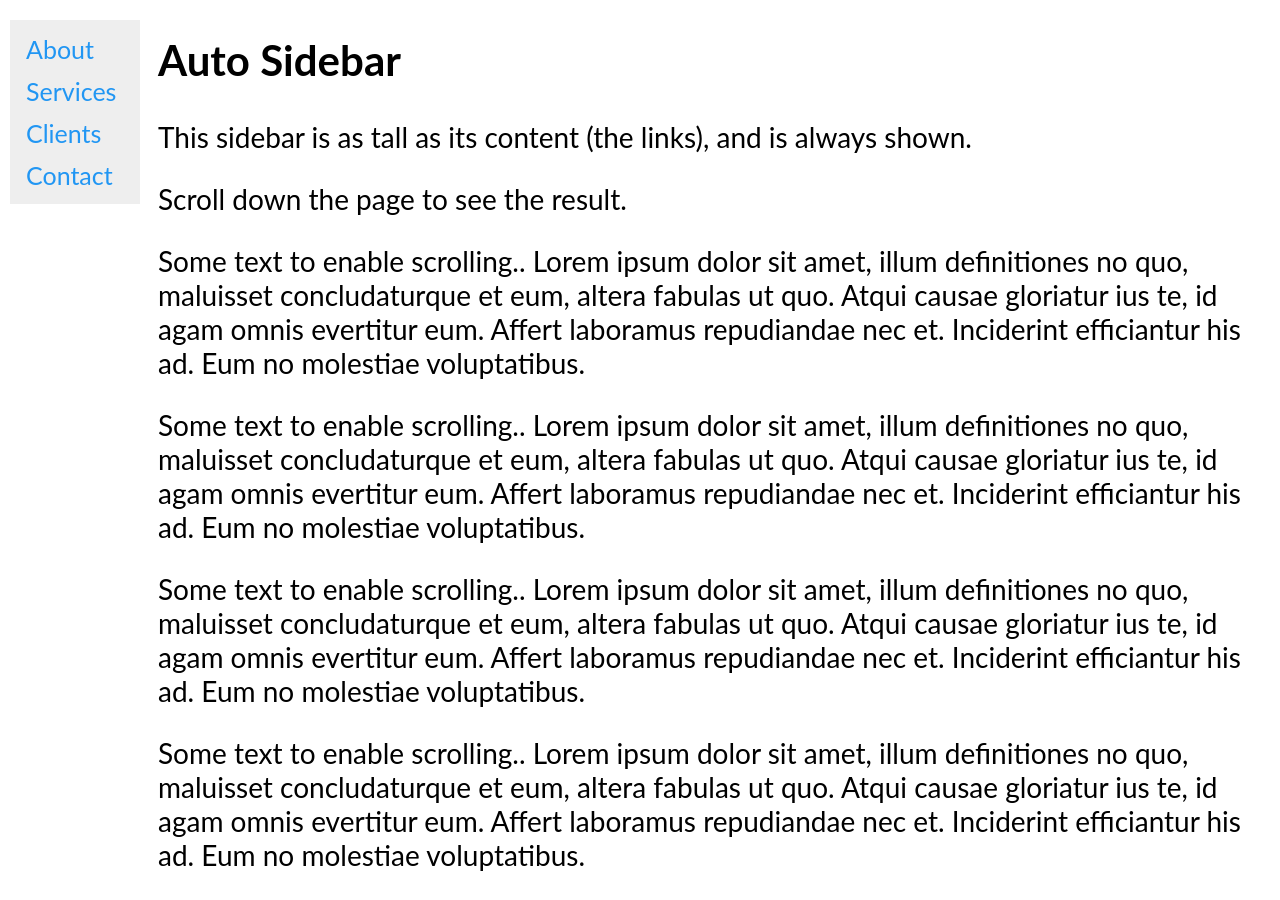
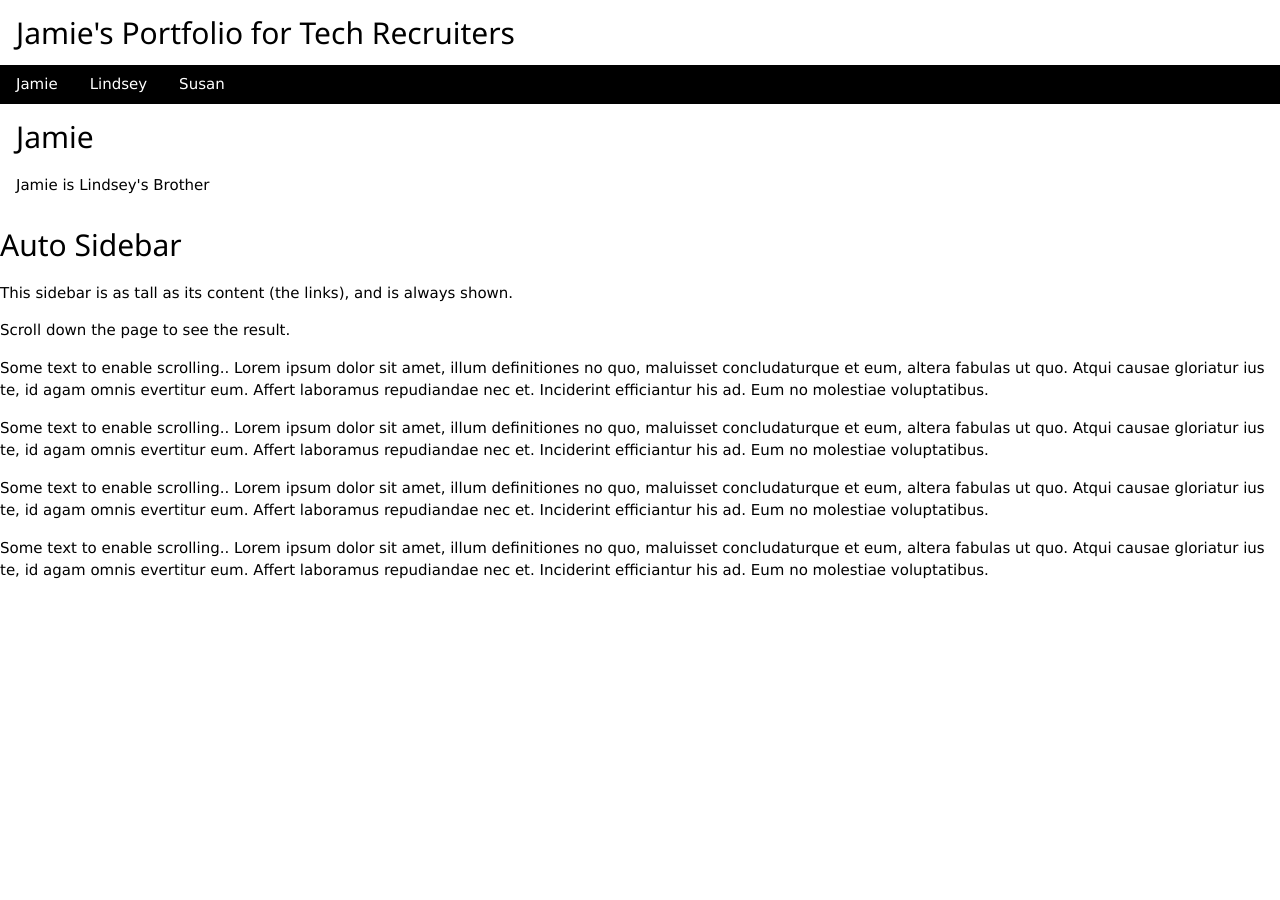
Before and after one commit to jamie082/jamie082.github.io, a plain HTML site: page sidebar_2.html in a window 1280 px wide. After the commit the page ends 800 px from the top, so only its background shows below. Drawn offline with nearby package versions, Linux system fonts and the light colour scheme.

```diff
--- a/sidebar_2.html
+++ b/sidebar_2.html
@@ -1,54 +1,32 @@
 <!DOCTYPE html>
 <html>
-<head>
-<meta name="viewport" content="width=device-width, initial-scale=1">
-<style>
-body {
-  font-family: "Lato", sans-serif;
-}
-
-.sidenav {
-  width: 130px;
-  position: fixed;
-  z-index: 1;
-  top: 20px;
-  left: 10px;
-  background: #eee;
-  overflow-x: hidden;
-  padding: 8px 0;
-}
-
-.sidenav a {
-  padding: 6px 8px 6px 16px;
-  text-decoration: none;
-  font-size: 25px;
-  color: #2196F3;
-  display: block;
-}
-
-.sidenav a:hover {
-  color: #064579;
-}
-
-.main {
-  margin-left: 140px; /* Same width as the sidebar + left position in px */
-  font-size: 28px; /* Increased text to enable scrolling */
-  padding: 0px 10px;
-}
-
-@media screen and (max-height: 450px) {
-  .sidenav {padding-top: 15px;}
-  .sidenav a {font-size: 18px;}
-}
-</style>
-</head>
+    <title>W3.CSS</title>
+    <meta name="viewport" content="widdth=device-width, initial-scale=1">
+    <link rel="stylesheet" href="https://www.w3schools.com/w3css/4/w3.css">
 <body>
 
-<div class="sidenav">
-  <a href="about.html">About</a>
-  <a href="#services">Services</a>
-  <a href="#clients">Clients</a>
-  <a href="#contact">Contact</a>
+    <div class="w3-container">
+        <h2>Jamie's Portfolio for Tech Recruiters</h2>
+    </div>
+<div class="w3-bar w3-black">
+    <button class="w3-bar-item w3-button" onclick="openCity('Jamie')">Jamie</button>
+    <button class="w3-bar-item w3-button" onclick="openCity('Lindsey')">Lindsey</button>
+    <button class="w3-bar-item w3-button" onclick="openCity('Susan')">Susan</button>
+</div>
+
+<div id ="Jamie" class="w3-container class">
+    <h2>Jamie</h2>
+    <p>Jamie is Lindsey's Brother</p>
+</div>
+
+<div id="Lindsey" class="w3-container class" style="display:none">
+    <h2>Lindsey</h2>
+    <p>Lindsey is Jamie's sister</p>
+</div>
+
+<div id="Susan" class="w3-container class" style="display:none">
+    <h2>Susan</h2>
+    <p>Susan is mother of her two children</p>
 </div>
 
 <div class="main">
@@ -61,5 +39,16 @@ body {
   <p>Some text to enable scrolling.. Lorem ipsum dolor sit amet, illum definitiones no quo, maluisset concludaturque et eum, altera fabulas ut quo. Atqui causae gloriatur ius te, id agam omnis evertitur eum. Affert laboramus repudiandae nec et. Inciderint efficiantur his ad. Eum no molestiae voluptatibus.</p>
 </div>
 
+
+<script>
+    function openCity(cityName) {
+        var i;
+        var x = document.getElementsByClassName("class");
+        for (i = 0; i < x.length; i++) {
+            x[i].style.display = "none";
+        }
+        document.getElementById(cityName).style.display = "block";
+    }
+</script>
 </body>
 </html>
```
